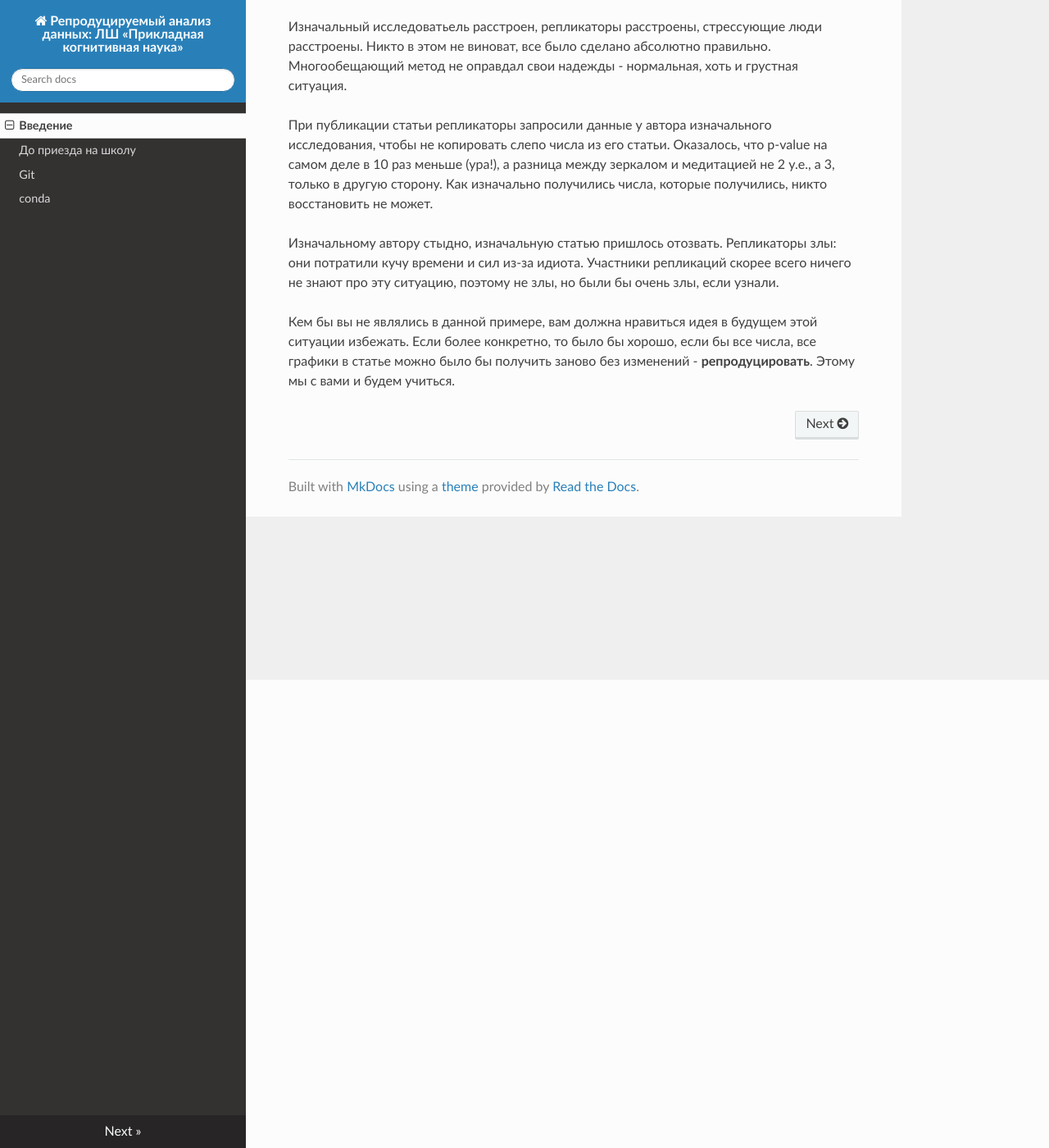
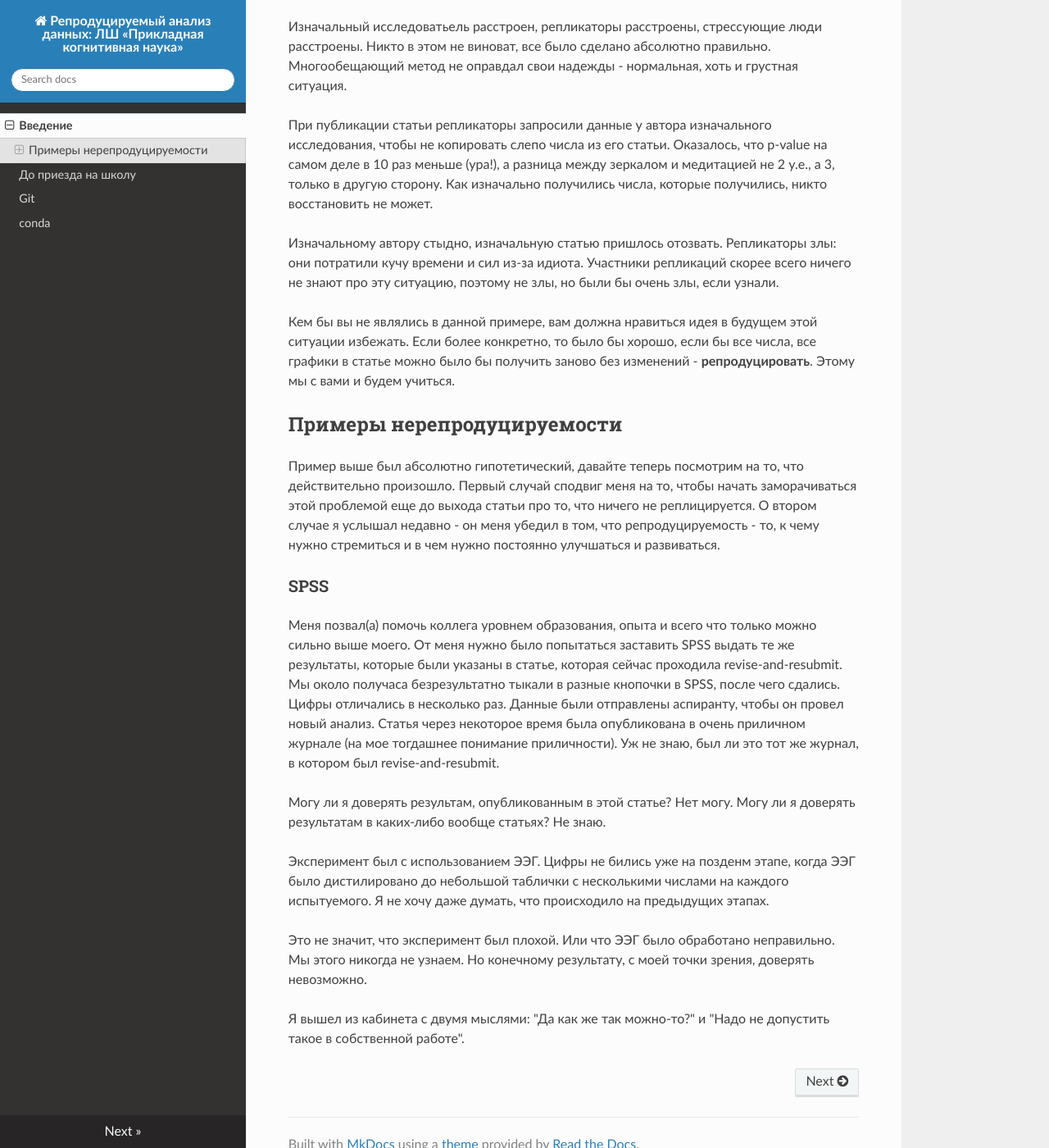
Before and after one commit to kalenkovich/reproducible-data-analysis, an MkDocs documentation site: the page built from website/docs/index.md, in a window 1280 px wide and 1400 px high, scrolled down 571 px. Shown: the whole window at 82% size. Built offline with MkDocs 1.6.1, drawn with Linux system fonts in a browser that asks for light colours; nearby versions of some CDN libraries.

Commit message:
added SPSS anecdote

```diff
--- a/website/docs/index.md
+++ b/website/docs/index.md
@@ -26,3 +26,35 @@
 Кем бы вы не являлись в данной примере, вам должна нравиться идея в будущем этой ситуации избежать.
 Если более конкретно, то было бы хорошо, если бы все числа, все графики в статье можно было бы получить заново без изменений - **репродуцировать**.
 Этому мы с вами и будем учиться.
+
+## Примеры нерепродуцируемости
+
+Пример выше был абсолютно гипотетический, давайте теперь посмотрим на то, что действительно произошло.
+Первый случай сподвиг меня на то, чтобы начать заморачиваться этой проблемой еще до выхода статьи про то, что ничего не реплицируется.
+О втором случае я услышал недавно - он меня убедил в том, что репродуцируемость - то, к чему нужно стремиться и в чем нужно постоянно улучшаться и развиваться.
+
+### SPSS
+
+Меня позвал(а) помочь коллега уровнем образования, опыта и всего что только можно сильно выше моего.
+От меня нужно было попытаться заставить SPSS выдать те же результаты, которые были указаны в статье, которая сейчас проходила revise-and-resubmit.
+Мы около получаса безрезультатно тыкали в разные кнопочки в SPSS, после чего сдались.
+Цифры отличались в несколько раз.
+Данные были отправлены аспиранту, чтобы он провел новый анализ.
+Статья через некоторое время была опубликована в очень приличном журнале (на мое тогдашнее понимание приличности).
+Уж не знаю, был ли это тот же журнал, в котором был revise-and-resubmit.
+
+Могу ли я доверять результам, опубликованным в этой статье?
+Нет могу.
+Могу ли я доверять результатам в каких-либо вообще статьях?
+Не знаю.
+
+Эксперимент был с использованием ЭЭГ.
+Цифры не бились уже на позденм этапе, когда ЭЭГ было дистилировано до небольшой таблички с несколькими числами на каждого испытуемого.
+Я не хочу даже думать, что происходило на предыдущих этапах.
+
+Это не значит, что эксперимент был плохой.
+Или что ЭЭГ было обработано неправильно.
+Мы этого никогда не узнаем.
+Но конечному результату, с моей точки зрения, доверять невозможно.
+
+Я вышел из кабинета с двумя мыслями: "Да как же так можно-то?" и "Надо не допустить такое в собственной работе".
```
